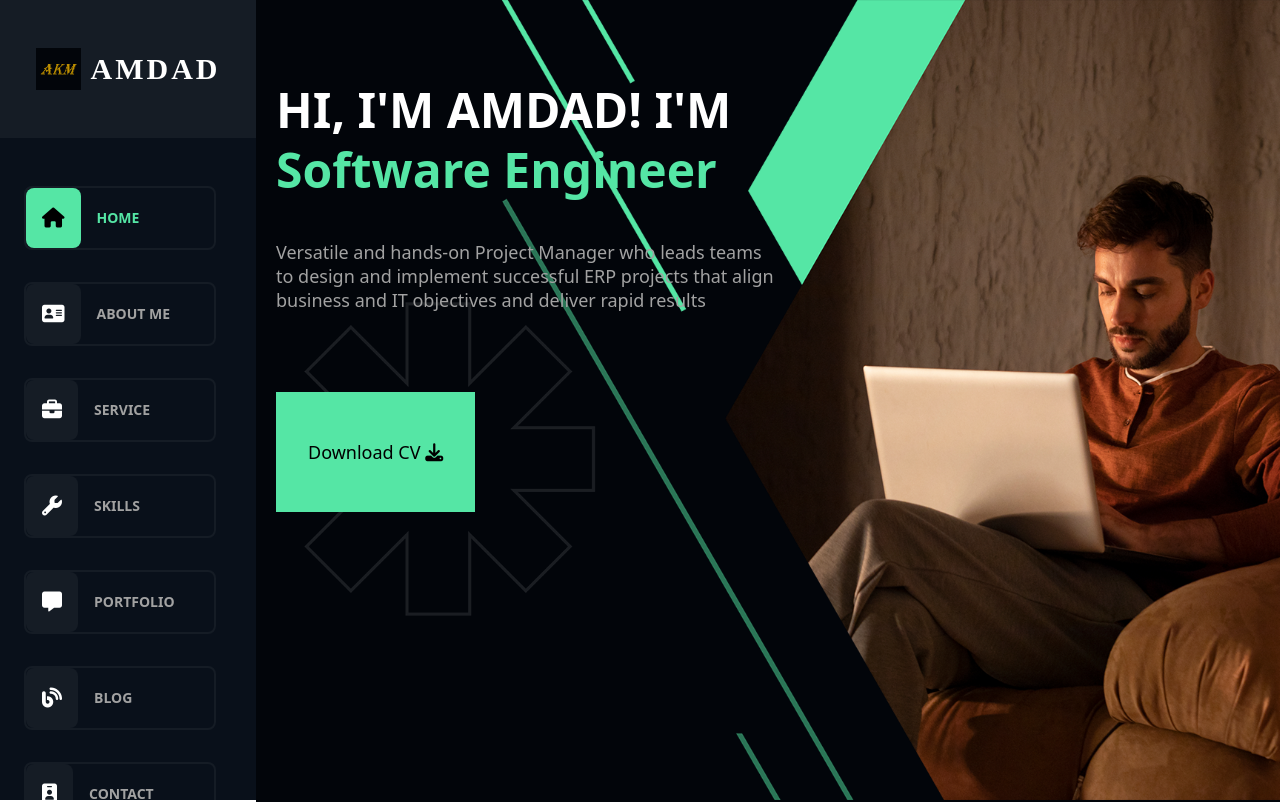
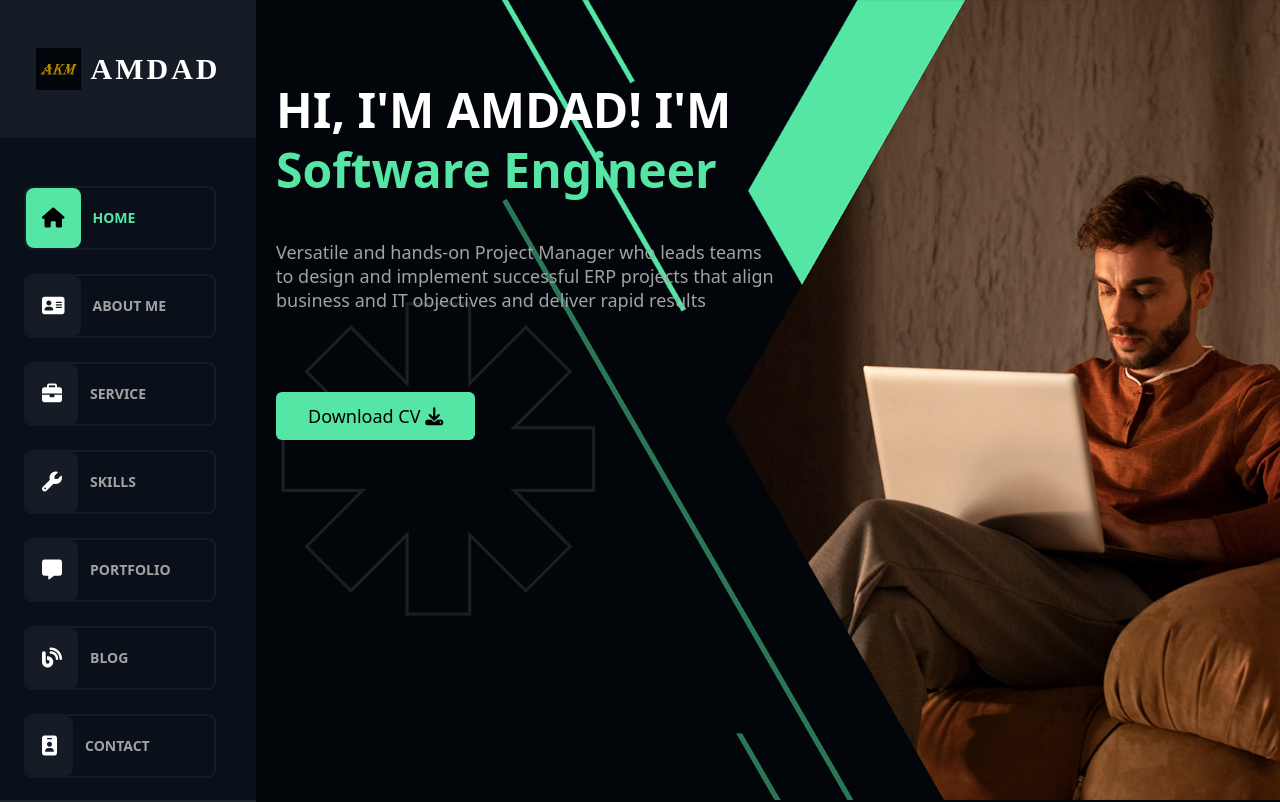
Before and after one commit to abyan-yusuf/papa_portfolio, a React (Vite) app: page / in a window 1280 px wide. Shown: the top 802 px of the page. Built offline with nearby package versions, Linux system fonts and the light colour scheme.

Commit message:
Created portfolio

```diff
--- a/index.html
+++ b/index.html
@@ -7,16 +7,11 @@
     <title>Amdad's Portfolio</title>
     <link rel="stylesheet" href="https://cdnjs.cloudflare.com/ajax/libs/font-awesome/6.4.2/css/all.min.css">
     <link rel="icon" href="/public/Screenshot 2023-10-26 115300.png">
-    <link href="https://cdn.jsdelivr.net/npm/bootstrap@5.3.2/dist/css/bootstrap.min.css" rel="stylesheet"
-      integrity="sha384-T3c6CoIi6uLrA9TneNEoa7RxnatzjcDSCmG1MXxSR1GAsXEV/Dwwykc2MPK8M2HN" crossorigin="anonymous">
 
   </head>
 
   <body class="design-scrollbar">
     <div id="root"></div>
-    <script src="https://cdn.jsdelivr.net/npm/bootstrap@5.3.2/dist/js/bootstrap.bundle.min.js"
-      integrity="sha384-C6RzsynM9kWDrMNeT87bh95OGNyZPhcTNXj1NW7RuBCsyN/o0jlpcV8Qyq46cDfL"
-      crossorigin="anonymous"></script>
     <script type="module" src="/src/main.jsx"></script>
   </body>
 
--- a/src/App.jsx
+++ b/src/App.jsx
@@ -3,6 +3,7 @@ import Hero from "./comp/Hero/Hero";
 import About from "./comp/About/About";
 import Service from "./comp/Service/Service";
 import Skills from "./comp/Skills/Skills";
+import Portfolio from "./comp/Portfolio/Portfolio";
 const App = () => {
   return (
     <>
@@ -10,7 +11,8 @@ const App = () => {
       <Hero />
       <About />
       <Service />
-      <Skills/>
+      <Skills />
+      <Portfolio />
     </>
   );
 };
--- a/src/comp/Hero/Hero.jsx
+++ b/src/comp/Hero/Hero.jsx
@@ -41,7 +41,7 @@ const Hero = () => {
         <div className="flex w-96 justify-between pt-20">
           <a
             href="Amdad-CV-P-v.0.1.docx"
-            className=" text-black bg-gb py-5 transition-colors duration-500 ease-in-out hover:bg-bg hover:text-white px-8 font-medium"
+            className=" text-black bg-gb py-3 rounded-md transition-colors duration-500 ease-in-out hover:bg-fg hover:text-white px-8 font-medium"
             target="_blank"
             download
           >
--- a/src/comp/Navbar/Nav/Nav.jsx
+++ b/src/comp/Navbar/Nav/Nav.jsx
@@ -10,7 +10,7 @@ const Nav = (props) => {
         makeActive("HOME");
       } else if (scrollY < 1400) {
         makeActive("ABOUT ME");
-      } else if (scrollY > 1500) {
+      } else if (scrollY < 1500) {
         makeActive("SERVICE");
       }
     };
@@ -31,7 +31,7 @@ const Nav = (props) => {
         className={
           props.text == active
             ? "bg-active md:py-4 md:px-4 py-3 px-3 rounded-lg md:text-xl text-sm text-black"
-            : "bg-fg md:py-4 md:px-4 py-3 px-3 rounded-lg md:text-xl text-sm text-white group-focus:bg-gb group-hover:text-black group-hover:bg-gb group-focus:text-black transition-background-color duration-500 ease-linear"
+            : "bg-fg md:py-4 md:px-4 py-3 px-3 rounded-lg md:text-xl text-sm text-white group-focus:bg-gb group-focus:text-black group-hover:text-black group-hover:bg-gb transition-background-color duration-500 ease-linear"
         }
       >
         <i className={"fa-solid fa-" + props.icon}></i>
--- a/src/comp/Navbar/Navbar.jsx
+++ b/src/comp/Navbar/Navbar.jsx
@@ -55,7 +55,7 @@ function Navbar() {
           <div className="py-3"></div>
           <Nav icon="wrench" text="SKILLS" url="#skill" />
           <div className="py-3"></div>
-          <Nav icon="message" text="PORTFOLIO" />
+          <Nav icon="message" text="PORTFOLIO" url="#portfolio" />
           <div className="py-3"></div>
           <Nav icon="blog" text="BLOG" />
           <div className="py-3"></div>
--- /dev/null
+++ b/src/comp/Portfolio/Portfolio.jsx
@@ -0,0 +1,30 @@
+import React from "react";
+import Video from "./VIdeo/Video";
+import thumbnail from '/thumbnail.png'
+import video from '/Sample.mp4'
+
+const Portfolio = () => {
+  return (
+    <section id="portfolio" className="bg-bodybc md:ml-64 px-5 pt-20">
+      <h4 className="text-gb text-xl tracking-wide font-medium text-left pb-2">
+        MY RECENT PORTFOLIO
+      </h4>
+      <h1 className="text-white text-4xl font-medium leading-tight pb-20 text-left">
+        Lorem ipsum dolor sit amet consectetur adipisicing elit.
+          </h1>
+          <div className="space-y-5">
+              <div className="flex justify-between space-x-5">
+                  <Video thumbnail={ thumbnail } video={video} />
+                  <Video thumbnail={ thumbnail } video={video} />
+              </div>
+              <div className="flex justify-between space-x-5">
+                  <Video thumbnail={ thumbnail } video={video} />
+                  <Video thumbnail={ thumbnail } video={video} />
+                  <Video thumbnail={ thumbnail } video={video} />
+              </div>
+          </div>
+    </section>
+  );
+};
+
+export default Portfolio;
--- /dev/null
+++ b/src/comp/Portfolio/Video/Video.jsx
@@ -0,0 +1,24 @@
+import React from "react";
+
+const Video = (props) => {
+  return (
+    <div className="w-full">
+      <button onClick={() => document.getElementById("my_modal_3").showModal()} className="w-full">
+        <img src={props.thumbnail} className='w-full h-auto rounded-lg' />
+      </button>
+      <dialog id="my_modal_3" className="modal">
+        <div className="modal-box bg-opacity-0 w-[70%] max-w-full">
+          <form method="dialog">
+            {/* if there is a button in form, it will close the modal */}
+            <button className="btn btn-sm btn-circle btn-ghost absolute right-2 top-2">
+              ✕
+            </button>
+          </form>
+                  <video src={props.video} width={'850'} controls/>
+        </div>
+      </dialog>
+    </div>
+  );
+};
+
+export default Video;
--- a/src/comp/Skills/Skills.jsx
+++ b/src/comp/Skills/Skills.jsx
@@ -13,7 +13,7 @@ const Skills = () => {
         <h1 className="text-white text-4xl font-medium leading-tight mb-20 text-center">
           Lorem ipsum dolor sit amet consectetur adipisicing elit.
         </h1>
-        <div className="tabs block tabs-boxed bg-transparent">
+        <div className="tabs block tabs-boxed bg-opacity-0">
           <div className="flex justify-center space-x-12 mb-10">
             <a
               className={`tab ${
--- a/tailwind.config.js
+++ b/tailwind.config.js
@@ -4,26 +4,26 @@ export default {
   theme: {
     backgroundColor: {
       fg: "#151c25 !important",
-      bg: "#09101a",
-      gb: "#55e6a5",
-      bodybc: "#02050a",
-      white: "white",
+      bg: "#09101a !important",
+      gb: "#55e6a5 !important",
+      bodybc: "#02050a !important",
+      white: "white !important",
       active: "#55e6a5 !important",
     },
 
     borderColor: {
-      borderc: "#151c25",
-      gb: "#55e6a5",
-      white: "#fff",
+      borderc: "#151c25 !important",
+      gb: "#55e6a5 !important",
+      white: "#fff !important",
     },
     textDecorationColor: {
-      gb: "#55e6a5",
+      gb: "#55e6a5 !important",
     },
     textColor: {
-      gb: "#55e6a5",
-      black: "#000",
-      white: "#fff",
-      gray: "#a2a2a2",
+      gb: "#55e6a5 !important",
+      black: "#000 !important",
+      white: "#fff !important",
+      gray: "#a2a2a2 !important",
     },
     backgroundImage: {
       working: "url('/public/banner_bg2.png')",
```
Also changed, not shown: public/thumbnail.png (added), 1 other file (tests, documents, lock files or other folders).
